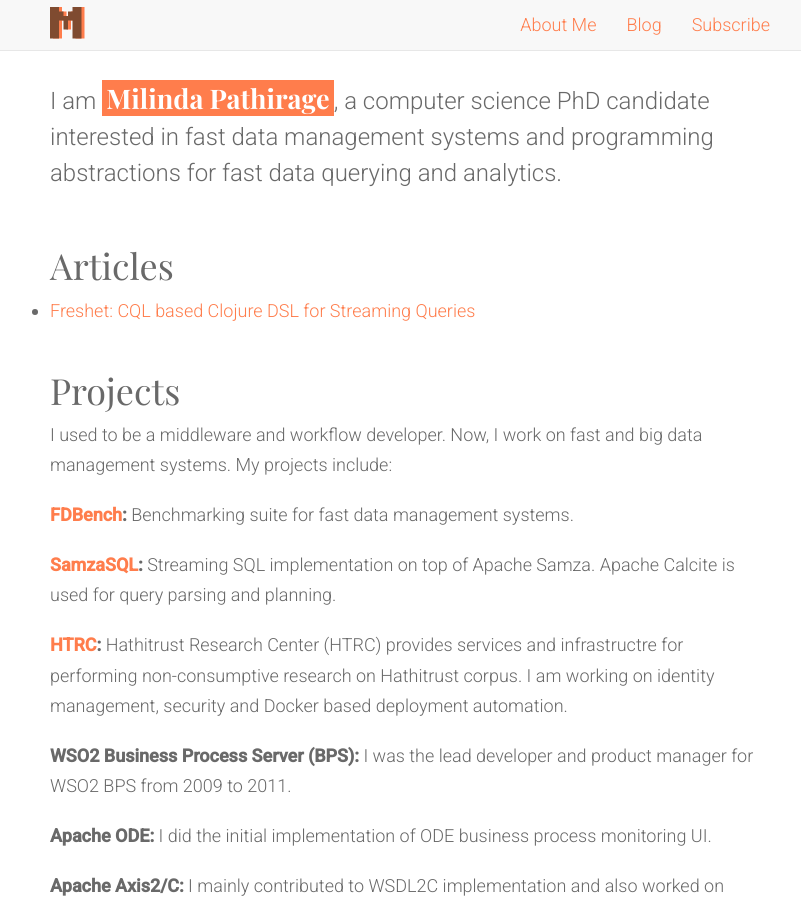
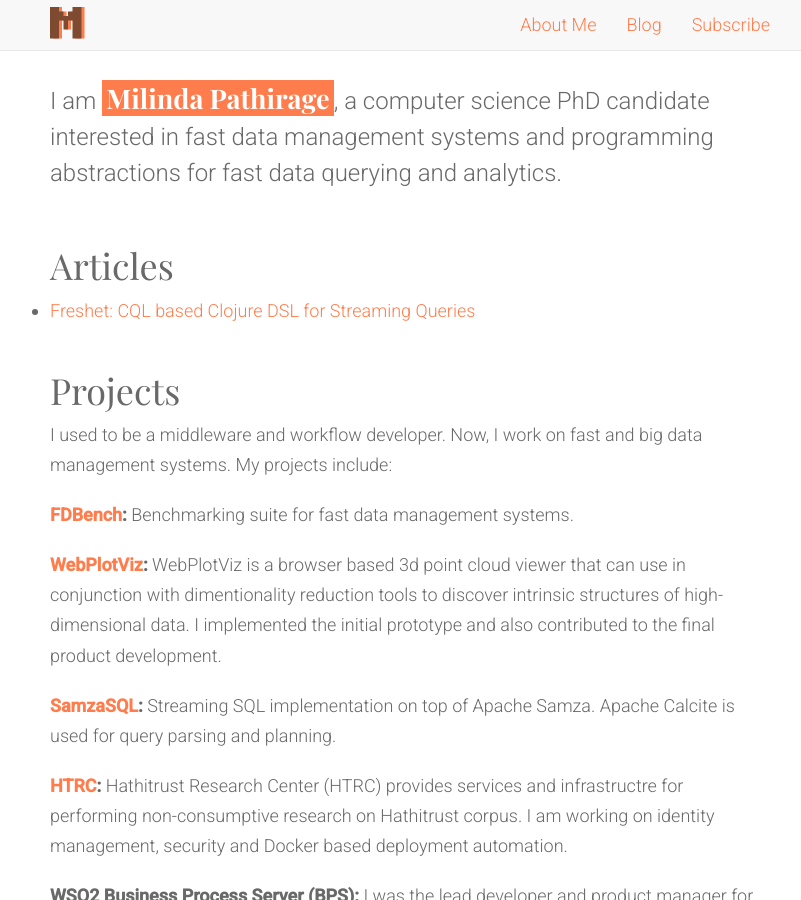
Before and after one commit to milinda/milinda.github.io, a Jekyll site: the page built from index.html, in a window 1280 px wide and 900 px high. Shown: the whole window, without its empty margins (230-1031 px from the left). Built offline with Jekyll 4.4.1, drawn with Linux system fonts in a browser that asks for light colours; some web fonts are replaced.

Commit message:
Update index.html

```diff
--- a/index.html
+++ b/index.html
@@ -33,6 +33,7 @@ layout: default
       <h2>Projects</h2>
       <p>I used to be a middleware and workflow developer. Now, I work on fast and big data management systems. My projects include: </p>
       <p><strong><a href="https://github.com/milinda/FDBench">FDBench</a>:</strong> Benchmarking suite for fast data management systems.</p>
+      <p><strong><a href="https://spidal-gw.dsc.soic.indiana.edu">WebPlotViz</a>:</strong> WebPlotViz is a browser based 3d point cloud viewer that can use in conjunction with dimentionality reduction tools to discover intrinsic structures of high-dimensional data. I implemented the initial prototype and also contributed to the final product development.</p>
       <p><strong><a href="https://github.com/milinda/samzasql-hpbdc2016/blob/master/samzasql-hpbdc2016.pdf">SamzaSQL</a>:</strong> Streaming SQL implementation on top of Apache Samza. Apache Calcite is used for query parsing and planning.</p>
       <p><strong><a href="https://analytics.hathitrust.org">HTRC</a>:</strong> Hathitrust Research Center (HTRC) provides services and infrastructre for performing non-consumptive research on Hathitrust corpus. I am working on identity management, security and Docker based deployment automation.</p>
       <p><strong>WSO2 Business Process Server (BPS):</strong> I was the lead developer and product manager for WSO2 BPS from 2009 to 2011.</p>
```
